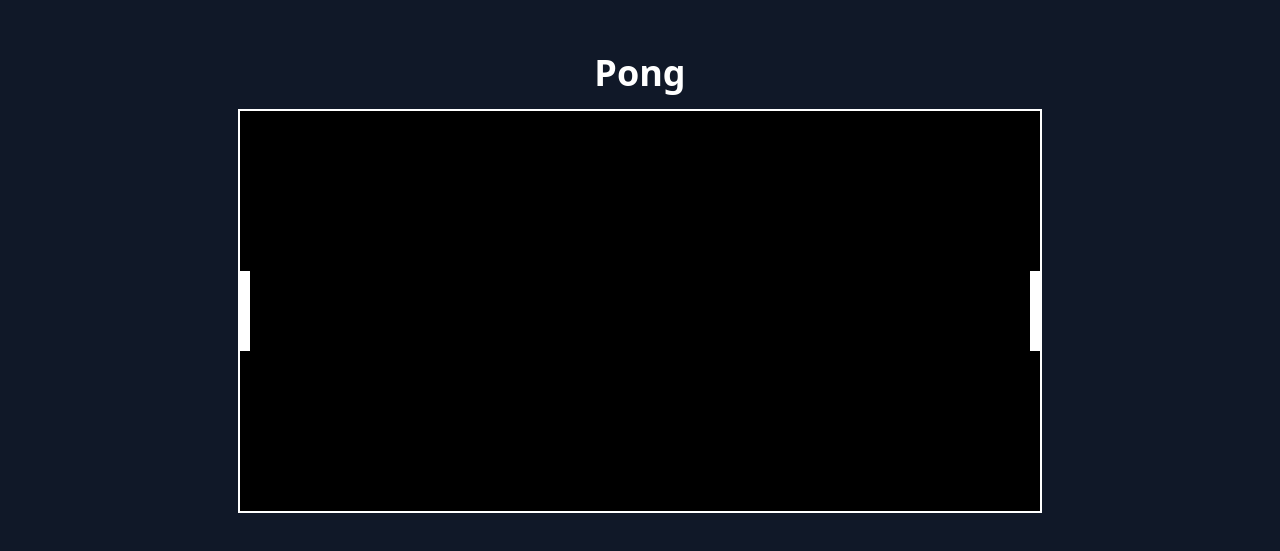
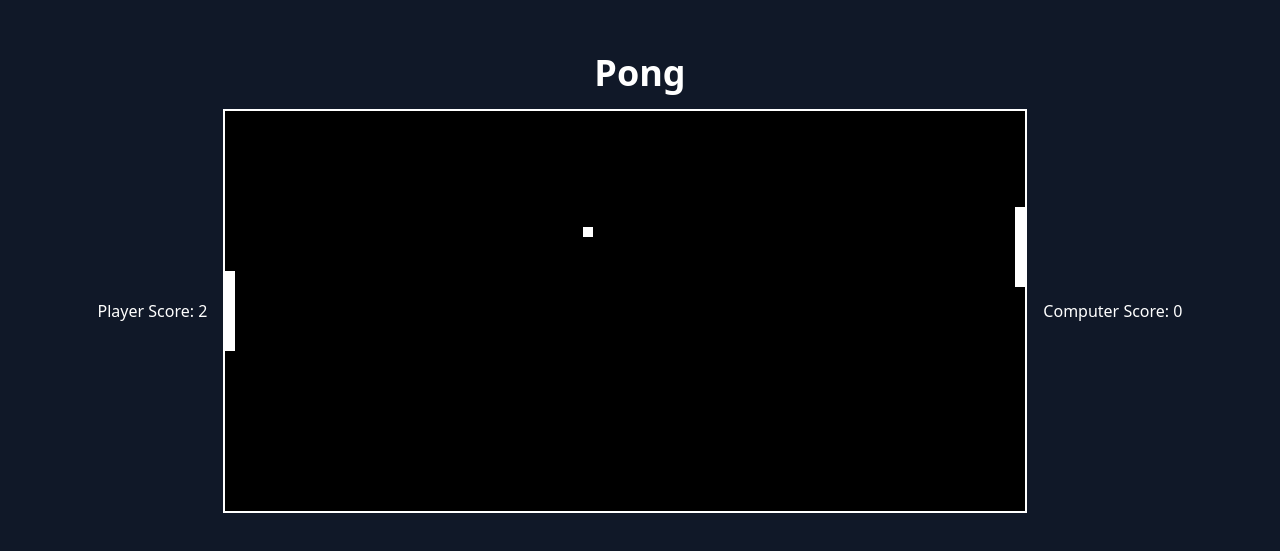
Before and after one commit to MarkCarson777/pong, a React (Vite) app: page / in a window 1280 px wide. Shown: the part 117-668 px from the top of the page. Built offline with nearby package versions, Linux system fonts and the light colour scheme.

Commit message:
added scoring system

```diff
--- a/src/App.tsx
+++ b/src/App.tsx
@@ -1,5 +1,10 @@
 import { useState, useRef, useEffect } from "react";
 import type { GameState } from "./types/GameState";
+
+// TODO: Add start/restart game functionality
+// TODO: Improve computer paddle AI
+// TODO: Add difficulty levels
+// TODO: Add starter countdown
 
 // Canvas constants
 const CANVAS_WIDTH = 800;
@@ -21,6 +26,8 @@ export const App: React.FC<GameState> = () => {
     ballY: CANVAS_HEIGHT / 2,
     ballSpeedX: BALL_SPEED,
     ballSpeedY: BALL_SPEED,
+    playerScore: 0,
+    computerScore: 0,
   });
 
   // Handles mouse movement to control the paddle
@@ -58,7 +65,15 @@ export const App: React.FC<GameState> = () => {
     // Game loop to update the game state
     const gameLoop = setInterval(() => {
       setGameState((prev) => {
-        let { ballX, ballY, ballSpeedX, ballSpeedY, computerY } = prev;
+        let {
+          ballX,
+          ballY,
+          ballSpeedX,
+          ballSpeedY,
+          computerY,
+          playerScore,
+          computerScore,
+        } = prev;
 
         // Move the ball in the x-axis by the ball's speed per frame
         ballX += ballSpeedX;
@@ -70,7 +85,6 @@ export const App: React.FC<GameState> = () => {
           ballSpeedY = -ballSpeedY;
         }
 
-        // TODO: Improve the computer paddle AI
         // Simple AI for the computer paddle to follow the ball
         if (computerY + PADDLE_HEIGHT / 2 < ballY) {
           computerY += 2; // Move down
@@ -104,6 +118,20 @@ export const App: React.FC<GameState> = () => {
           ballSpeedX = -ballSpeedX;
         }
 
+        // Check if the ball goes out of bounds
+        if (ballX < 0) {
+          // Player missed the ball, reset the ball position
+          ballX = CANVAS_WIDTH / 2;
+          ballY = CANVAS_HEIGHT / 2;
+          // Increment computer score
+          computerScore += 1;
+        } else if (ballX > CANVAS_WIDTH - BALL_SIZE) {
+          // Computer missed the ball, reset the ball position
+          ballX = CANVAS_WIDTH / 2;
+          ballY = CANVAS_HEIGHT / 2;
+          playerScore += 1;
+        }
+
         return {
           ...prev,
           ballX,
@@ -111,6 +139,8 @@ export const App: React.FC<GameState> = () => {
           ballSpeedX,
           ballSpeedY,
           computerY,
+          playerScore,
+          computerScore,
         };
       });
     }, 1000 / 60); // 60 FPS
@@ -142,6 +172,10 @@ export const App: React.FC<GameState> = () => {
   return (
     <div className="flex flex-col items-center justify-center min-h-screen bg-gray-900">
       <h1 className="text-4xl font-bold text-white mb-4">Pong</h1>
+      <div className="flex items-center gap-4">
+        <div>
+          <p className="text-white">Player Score: {gameState.playerScore}</p>
+        </div>
         <canvas
           ref={canvasRef}
           height={CANVAS_HEIGHT}
@@ -149,6 +183,12 @@ export const App: React.FC<GameState> = () => {
           className="border-2 border-white bg-black"
           onMouseMove={onMouseMove}
         />
+        <div>
+          <p className="text-white">
+            Computer Score: {gameState.computerScore}
+          </p>
+        </div>
+      </div>
     </div>
   );
 };
--- a/src/types/GameState.ts
+++ b/src/types/GameState.ts
@@ -9,4 +9,8 @@ export interface GameState {
   ballSpeedX: number;
   /** Ball speed in the y-axis */
   ballSpeedY: number;
+  /** Player score */
+  playerScore: number;
+  /** Computer score */
+  computerScore: number;
 }
```
Lines whose indentation alone changed are shown as unchanged.
